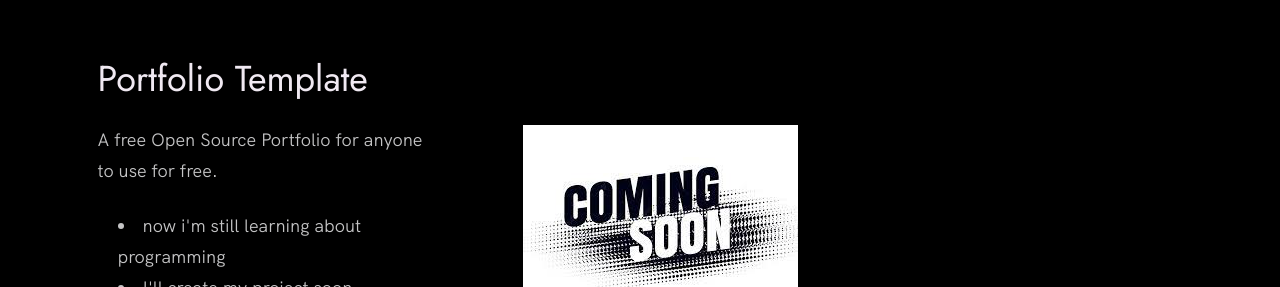
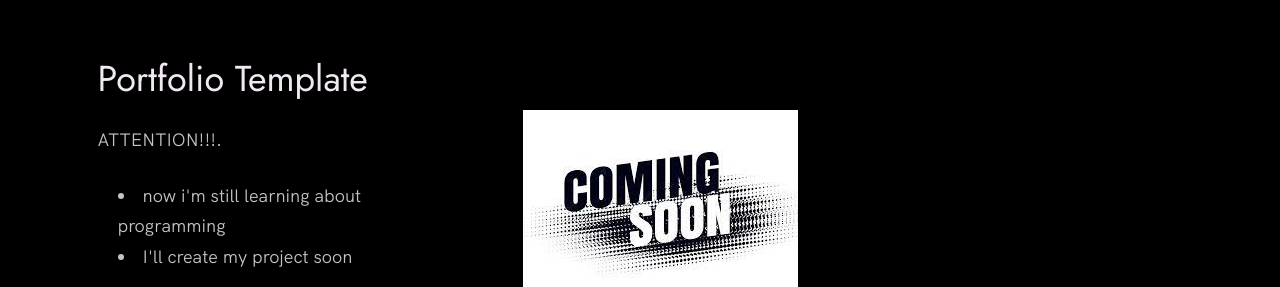
Before and after one commit to mathlover16/mathlover16.github.io, a plain HTML site: page index.html in a window 1280 px wide. Shown: the part 1031-1318 px from the top of the page. Drawn offline with nearby package versions, Linux system fonts and the light colour scheme; files whose address does not match are found by name.

Commit message:
Update index.html

```diff
--- a/index.html
+++ b/index.html
@@ -87,7 +87,7 @@
             <div class="work__text">
               <h3>Portfolio Template</h3>
               <p>
-                A free Open Source Portfolio for anyone to use for free.
+                ATTENTION!!!.
               </p>
               <ul class="work__list">
                 <li>now i'm still learning about programming</li>
```
